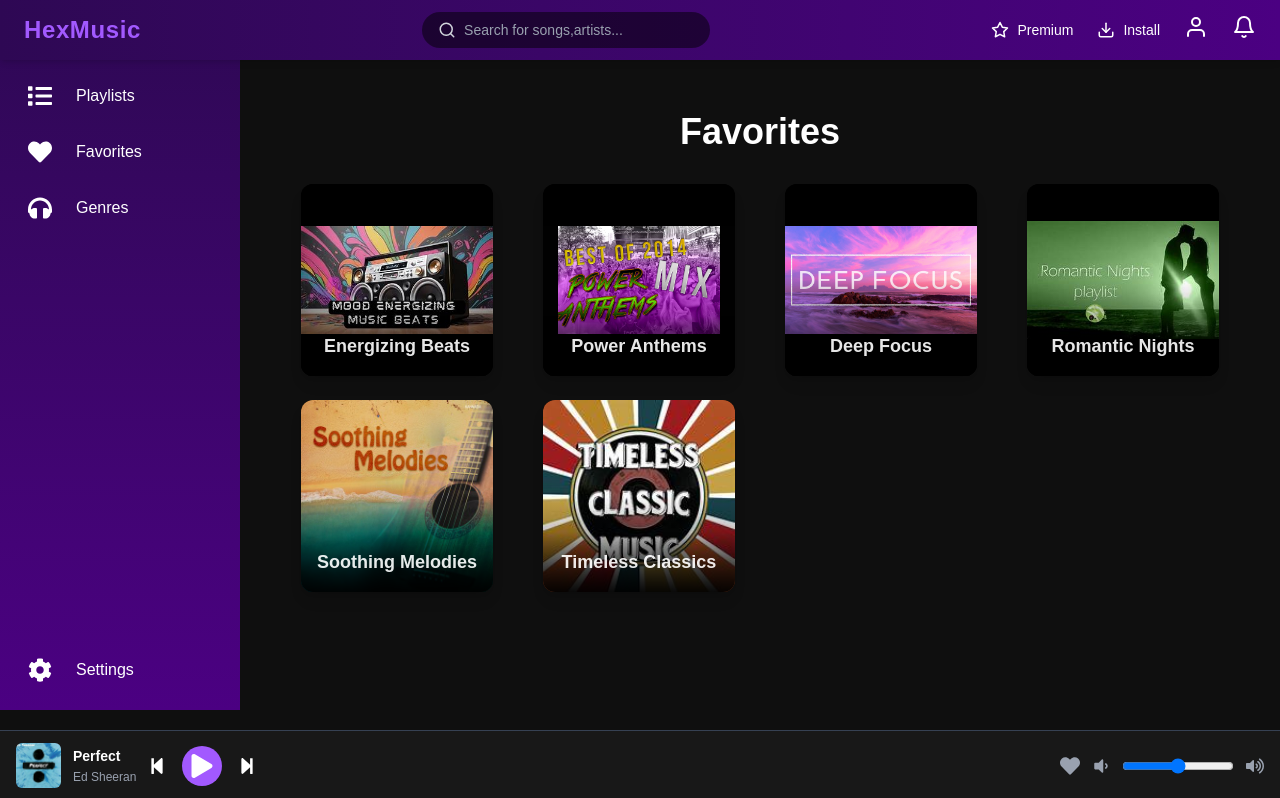
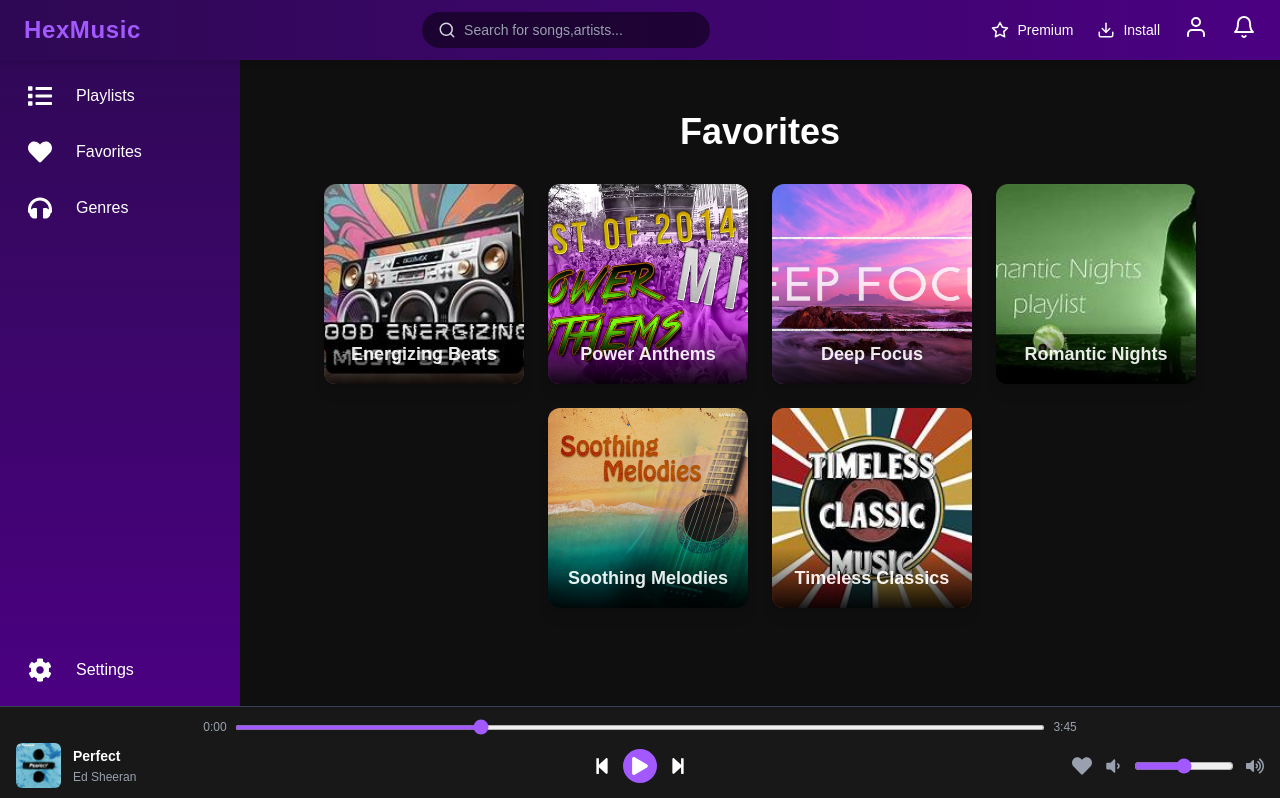
Before and after one commit to sushmasri1906/HexMusic, a Next.js app: page /favorites in a window 1280 px wide. Shown: the top 798 px of the page. Built offline with nearby package versions, Linux system fonts and the light colour scheme.

Commit message:
components updated

```diff
--- a/src/components/MusicPlayer.tsx
+++ b/src/components/MusicPlayer.tsx
@@ -17,29 +17,63 @@ import img from "../../public/perfect.jpg";
 export default function MusicPlayer() {
 	const [isPlaying, setIsPlaying] = useState(false);
 	const [volume, setVolume] = useState(50);
+	const [progress, setProgress] = useState(30); // Mock progress
 	const [isLoved, setIsLoved] = useState(false);
 
+	// Handle Progress Change
+	const handleProgressChange = (e: React.ChangeEvent<HTMLInputElement>) => {
+		setProgress(Number(e.target.value));
+	};
+
+	// Handle Volume Change
+	const handleVolumeChange = (e: React.ChangeEvent<HTMLInputElement>) => {
+		setVolume(Number(e.target.value));
+	};
+
 	return (
-		<div className="fixed bottom-0 left-0 w-full bg-[#181818] text-white py-2 px-4 border-t border-gray-700 flex flex-col sm:flex-row sm:items-center justify-between h-[100px] sm:h-[80px] md:h-[70px]">
-			<div className="flex items-center space-x-3">
+		<div className="fixed bottom-0 left-0 w-full bg-[#181818] text-white py-3 px-4 border-t border-gray-700 flex flex-col items-center">
+			{/* Progress Bar */}
+			<div className="w-full md:w-[70%] flex items-center">
+				<span className="text-xs text-gray-400">0:00</span>
+				<input
+					type="range"
+					min="0"
+					max="100"
+					value={progress}
+					onChange={handleProgressChange}
+					className="w-full mx-2 h-[5px] cursor-pointer accent-[#A259FF]"
+				/>
+				<span className="text-xs text-gray-400">3:45</span>
+			</div>
+
+			{/* Main Player Controls */}
+			<div className="flex flex-wrap justify-between w-full mt-2 items-center gap-2">
 				{/* Track Info */}
-				<div className="flex items-center space-x-3">
-					<Image src={img} alt="Track Art" width={45} height={45} className="rounded-md" />
+				<div className="flex items-center space-x-3 flex-1 min-w-[120px]">
+					<Image
+						src={img}
+						alt="Track Art"
+						width={45}
+						height={45}
+						className="rounded-md"
+					/>
 					<div className="text-sm">
 						<h3 className="font-semibold">Perfect</h3>
-						<Link href="/artist/1" className="text-xs text-gray-400 hover:text-[#A259FF]">
+						<Link
+							href="/artist/1"
+							className="text-xs text-gray-400 hover:text-[#A259FF]">
 							Ed Sheeran
 						</Link>
 					</div>
 				</div>
 
 				{/* Playback Controls */}
-				<div className="flex items-center space-x-4">
+				<div className="flex items-center space-x-3 flex-1 justify-center min-w-[140px]">
 					<button className="text-lg hover:text-[#A259FF]">
 						<FaStepBackward />
 					</button>
 					<button
-						className="text-2xl p-2 rounded-full bg-[#A259FF] hover:bg-[#8A2BE2] transition"
+						className="text-lg p-2 rounded-full bg-[#A259FF] hover:bg-[#8A2BE2] transition"
 						onClick={() => setIsPlaying(!isPlaying)}>
 						{isPlaying ? <FaPause /> : <FaPlay />}
 					</button>
@@ -47,12 +81,13 @@ export default function MusicPlayer() {
 						<FaStepForward />
 					</button>
 				</div>
-			</div>
 
 				{/* Volume & Love Control */}
-			<div className="flex items-center space-x-3 mt-2 sm:mt-0 sm:ml-auto">
+				<div className="flex items-center space-x-3 flex-1 justify-end min-w-[140px]">
 					<button
-					className={`text-xl transition ${isLoved ? "text-red-500" : "text-gray-400"}`}
+						className={`text-xl transition ${
+							isLoved ? "text-red-500" : "text-gray-400"
+						}`}
 						onClick={() => setIsLoved(!isLoved)}>
 						<FaHeart />
 					</button>
@@ -62,11 +97,12 @@ export default function MusicPlayer() {
 						min="0"
 						max="100"
 						value={volume}
-					onChange={(e) => setVolume(Number(e.target.value))}
-					className="w-16 sm:w-24 md:w-28 cursor-pointer"
+						onChange={handleVolumeChange}
+						className="w-[60px] md:w-[100px] cursor-pointer accent-[#A259FF]"
 					/>
 					<FaVolumeUp className="text-lg text-gray-400" />
 				</div>
 			</div>
+		</div>
 	);
 }
--- a/src/components/Sidebar/Favorites.tsx
+++ b/src/components/Sidebar/Favorites.tsx
@@ -21,22 +21,19 @@ export default function Favorites() {
 			<h2 className="text-4xl font-bold text-white mb-8 text-center">
 				Favorites
 			</h2>
-			<div className="grid grid-cols-2 sm:grid-cols-3 md:grid-cols-3 xl:grid-cols-4 gap-6 justify-center">
+			<div className="flex flex-wrap justify-center gap-6">
 				{favorites.map((fav) => (
 					<div
 						key={fav.id}
-						className="relative group rounded-xl overflow-hidden shadow-lg cursor-pointer transform transition-all duration-300 hover:scale-105 hover:shadow-2xl bg-black w-48 h-48 mx-auto">
+						className="relative group rounded-xl overflow-hidden shadow-lg cursor-pointer transform transition-all duration-300 hover:scale-105 hover:shadow-2xl bg-black w-[150px] sm:w-[180px] md:w-[200px] h-[150px] sm:h-[180px] md:h-[200px]">
 						{/* Image Container */}
 						<div className="relative w-full h-full">
 							<Image
 								src={fav.imageUrl as StaticImageData}
 								alt={fav.title}
 								fill
-								sizes="192px"
-								className="object-contain w-full h-full transition-all duration-300 group-hover:opacity-90 bg-black"
+								className="object-cover w-full h-full transition-all duration-300 group-hover:opacity-90 bg-black"
 							/>
-							{/* Gradient Overlay */}
-							<div className="absolute inset-0 bg-gradient-to-t from-black via-transparent opacity-60 group-hover:opacity-40 transition-opacity duration-300"></div>
 						</div>
 
 						{/* Title Overlay */}
--- a/src/components/Sidebar/Genres.tsx
+++ b/src/components/Sidebar/Genres.tsx
@@ -24,12 +24,13 @@ export default function Genres() {
 					<div
 						key={genre.id}
 						className="relative group rounded-xl overflow-hidden shadow-lg cursor-pointer transform transition-all duration-300 hover:scale-105 hover:shadow-2xl bg-black w-[150px] sm:w-[180px] md:w-[200px] h-[150px] sm:h-[180px] md:h-[200px]">
-						{/* Image Container with Responsive Size */}
+						{/* Image Container with sizes for performance */}
 						<div className="relative w-full h-full">
 							<Image
 								src={genre.imageUrl as StaticImageData}
 								alt={genre.title}
 								fill
+								sizes="(max-width: 640px) 150px, (max-width: 1024px) 180px, 200px"
 								className="object-cover w-full h-full transition-all duration-300 group-hover:opacity-90 bg-black"
 							/>
 						</div>
```
Lines whose indentation alone changed are shown as unchanged.
